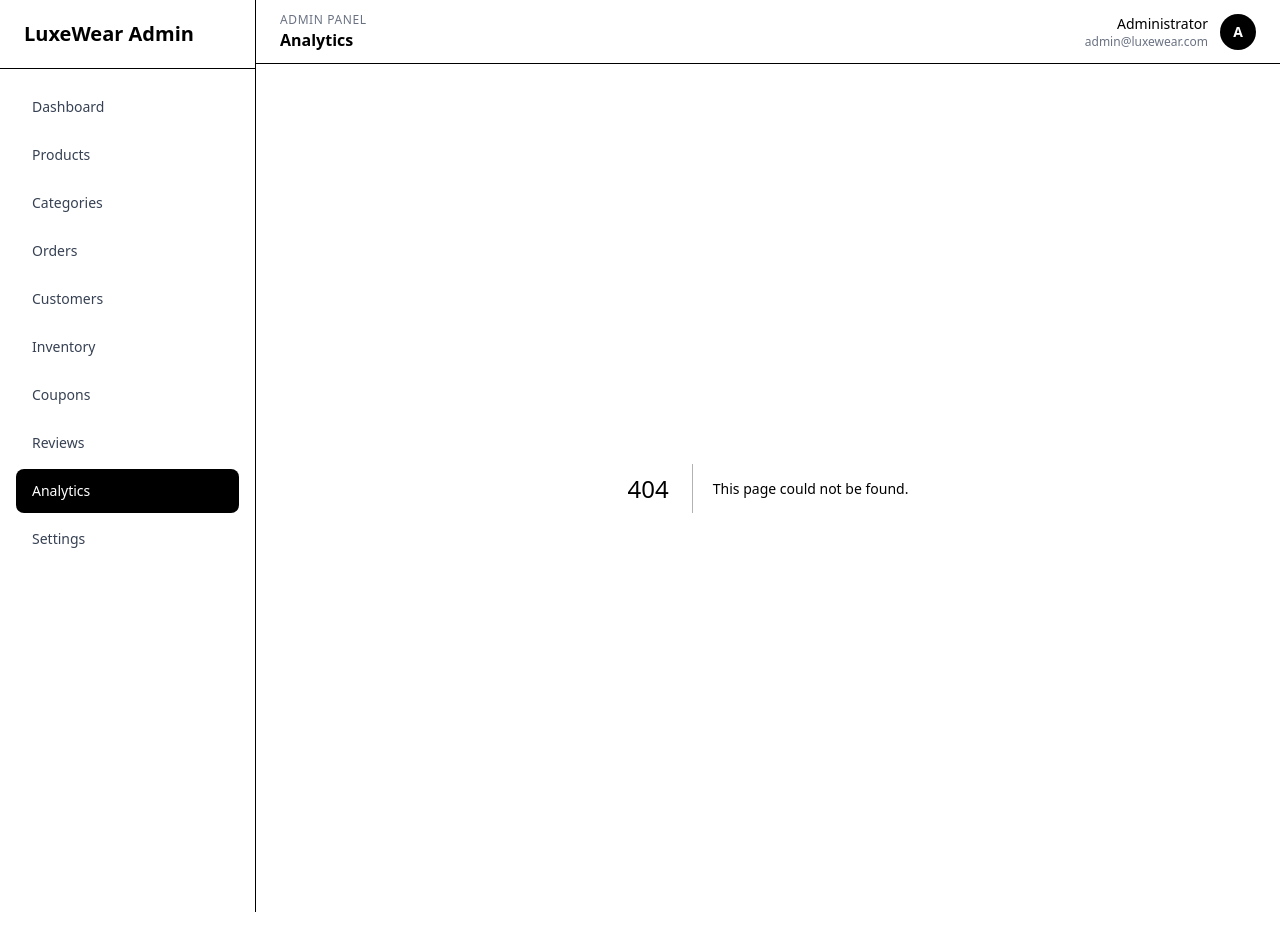
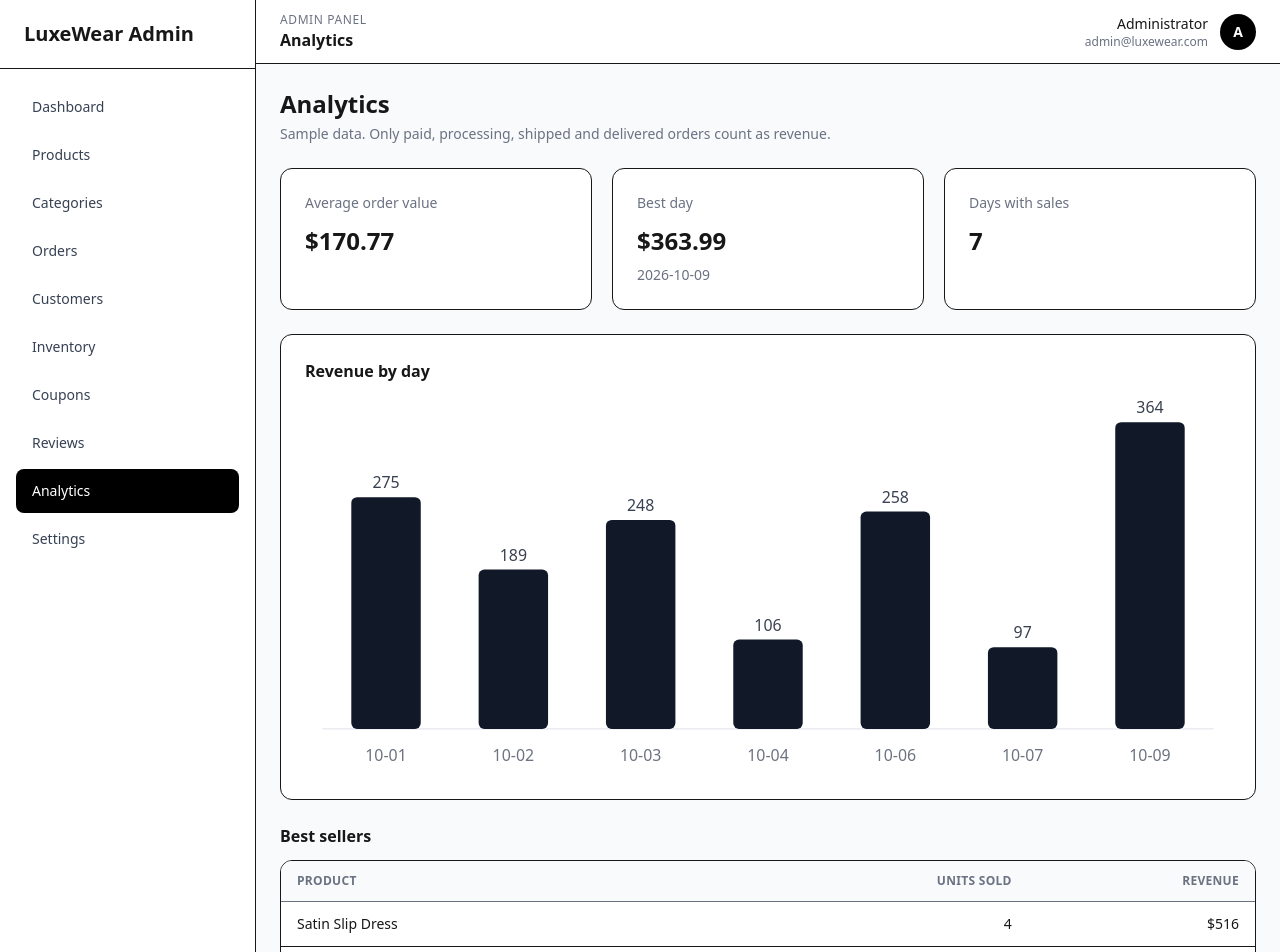
Before and after one commit to HetalRupareliya91/luxewear-fashion-ecommerce, a Next.js app in the folder admin/: page /analytics in a window 1280 px wide. Before the commit this address had no page. Shown: the top 952 px of the page. Before the commit the page ends 912 px from the top, so only its background shows below. Built offline with nearby package versions, Linux system fonts and the light colour scheme.

Commit message:
feat(admin): add the analytics page

```diff
--- /dev/null
+++ b/admin/src/app/analytics/page.tsx
@@ -0,0 +1,40 @@
+import { SalesChart } from "@/components/analytics/SalesChart";
+import { StatCard } from "@/components/dashboard/StatCard";
+import { DataTable, type Column } from "@/components/ui/DataTable";
+import { PageHeader } from "@/components/ui/PageHeader";
+import { adminOrders } from "@/data/orders";
+import { adminProducts } from "@/data/products";
+import { averageOrderValue, revenueByDay, topProducts } from "@/lib/analytics";
+import { formatMoney } from "@/lib/format";
+
+type Row = ReturnType<typeof topProducts>[number];
+
+const columns: Column<Row>[] = [
+  { key: "name", header: "Product", render: (r) => <span className="font-medium">{r.name}</span> },
+  { key: "units", header: "Units sold", align: "right", render: (r) => r.units },
+  { key: "revenue", header: "Revenue", align: "right", render: (r) => formatMoney(r.revenue) },
+];
+
+export default function AnalyticsPage() {
+  const days = revenueByDay(adminOrders);
+  const best = days.reduce((a, b) => (b.revenue > a.revenue ? b : a), days[0]);
+
+  return (
+    <div className="space-y-6">
+      <PageHeader title="Analytics" description="Sample data. Only paid, processing, shipped and delivered orders count as revenue." />
+      <div className="grid gap-5 sm:grid-cols-3">
+        <StatCard title="Average order value" value={formatMoney(averageOrderValue(adminOrders))} />
+        <StatCard title="Best day" value={best ? formatMoney(best.revenue) : "-"} note={best?.date} />
+        <StatCard title="Days with sales" value={String(days.length)} />
+      </div>
+      <div className="rounded-xl border bg-white p-6">
+        <h2 className="font-semibold">Revenue by day</h2>
+        <SalesChart data={days.map((d) => ({ label: d.date.slice(5), value: d.revenue }))} />
+      </div>
+      <div>
+        <h2 className="mb-3 font-semibold">Best sellers</h2>
+        <DataTable columns={columns} rows={topProducts(adminOrders, adminProducts)} rowKey={(r) => r.productId} />
+      </div>
+    </div>
+  );
+}
```
